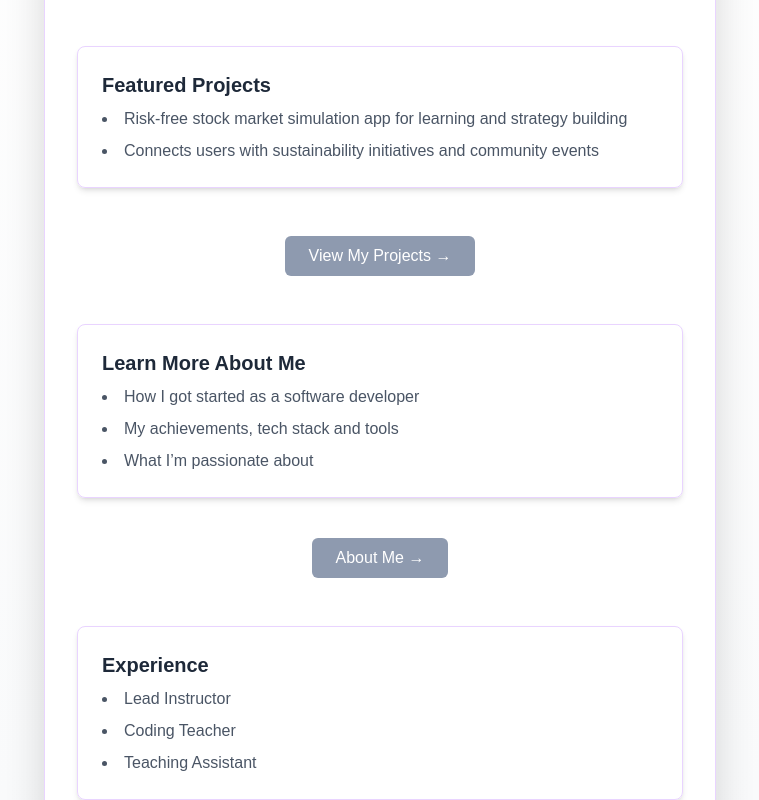
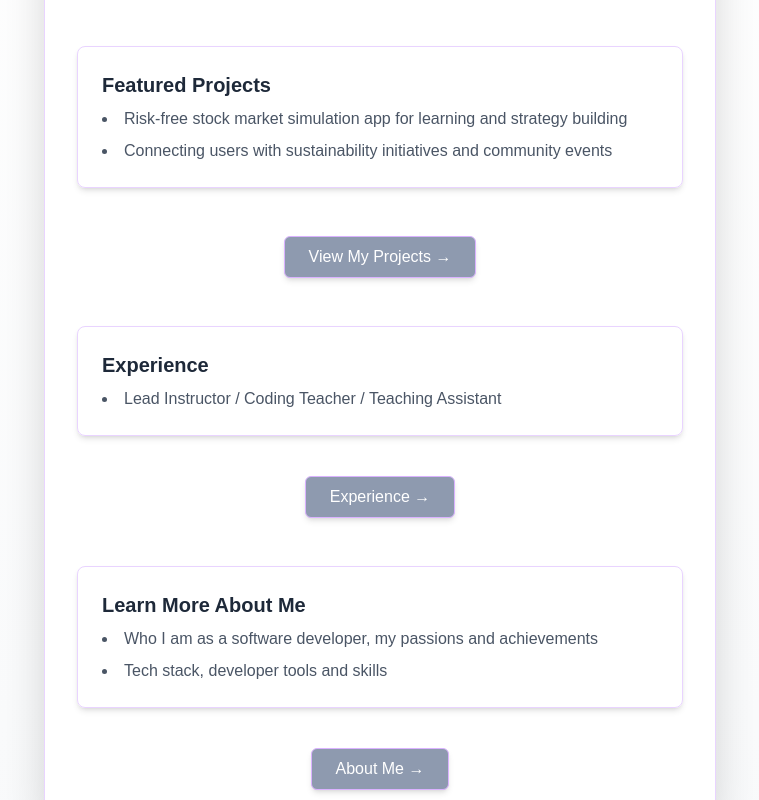
Before and after one commit to magdalenamaygero/my-portfolio, a Next.js app: page / in a window 1280 px wide. Shown: the part 320-1120 px from the top of the page, without its empty margins (260-1019 px from the left). Built offline with nearby package versions, Linux system fonts and the light colour scheme.

Commit message:
working, descriptions, underlining instead of semibold

```diff
--- a/src/app/about/page.tsx
+++ b/src/app/about/page.tsx
@@ -21,7 +21,7 @@ export default function AboutPage() {
             <h1 className="text-4xl font-bold mb-6 text-gray-900">About Magdalena</h1>
             <div>
             <p className="text-lg text-gray-700 font-serif leading-7">
-            Hi, I’m Magdalena; a software developer who enjoys creating clean, accessible, and user-friendly applications.
+            Hi, I’m Magdalena - a software developer who enjoys creating clean, accessible, and user friendly applications.
             </p>
             </div>
 
@@ -38,37 +38,37 @@ export default function AboutPage() {
 
             <p className="text-lg text-gray-700 font-serif leading-7 mt-4">
                  My heart lies in frontend development, where I blend my love for design and code to craft thoughtful digital experiences. I’m deeply inspired by art, always excited to learn new skills, and I find joy in exploring new places and cultures. Whether I’m building, mentoring or traveling, I’m always seeking creativity, connection, and growth.
-            <br></br> <br></br> I specialize in frontend development using React, Next.js, and Tailwind CSS. This portfolio showcases some of my favorite work and experiments.
+            <br></br> <br></br> I specialize in frontend development using React, Next.js, and Tailwind CSS. Some other skills include JavaScript, TypeScript, Node.js and PostgreSQL, UI/UX design with Figma, version control with Git, deploying apps via Vercel, and a strong foundation in data structures, algorithms, and RESTful APIs. This portfolio showcases some of my favorite work and experiments.
             </p>
           </section>
 
           {/* Medium Articles */}
           <section className="mb-10">
             <h2 className="text-2xl font-semibold mb-4 text-gray-900">Articles on Medium</h2>
-            <ul className="space-y-3 text-md">
+            <ul className="space-y-3 text-lg">
               <li>
-                <a href="https://medium.com/@magdalenamgero/react-b2de21f539b4" target="_blank" rel="noopener noreferrer" className=" text-[#8E9AAF] hover:text-[#7898d2] hover:font-semibold">
-                  🔗 React
+                <a href="https://medium.com/@magdalenamgero/react-b2de21f539b4" target="_blank" rel="noopener noreferrer" className=" text-[#8E9AAF] hover:text-[#7898d2] hover:underline">
+                  React
                 </a>
               </li>
               <li>
-                <a href="https://medium.com/@magdalenamgero/typescript-101-an-overview-e97ab6403e66" target="_blank" rel="noopener noreferrer" className=" text-[#8E9AAF] hover:text-[#7898d2] hover:font-semibold">
-                  🔗 Typescript: An Overview
+                <a href="https://medium.com/@magdalenamgero/typescript-101-an-overview-e97ab6403e66" target="_blank" rel="noopener noreferrer" className=" text-[#8E9AAF] hover:text-[#7898d2] hover:underline">
+                  Typescript: An Overview
                 </a>
               </li>
               <li>
-                <a href="https://medium.com/@magdalenamgero/redux-66117af84d4c" target="_blank" rel="noopener noreferrer" className=" text-[#8E9AAF] hover:text-[#7898d2] hover:font-semibold">
-                  🔗 A Beginner’s Guide to Redux
+                <a href="https://medium.com/@magdalenamgero/redux-66117af84d4c" target="_blank" rel="noopener noreferrer" className=" text-[#8E9AAF] hover:text-[#7898d2] hover:underline">
+                  A Beginner’s Guide to Redux
                 </a>
               </li>
               <li>
-                <a href="https://medium.com/@magdalenamgero/understanding-big-o-511369ccd841" target="_blank" rel="noopener noreferrer" className=" text-[#8E9AAF] hover:text-[#7898d2] hover:font-semibold">
-                  🔗 Understanding Big O Notation
+                <a href="https://medium.com/@magdalenamgero/understanding-big-o-511369ccd841" target="_blank" rel="noopener noreferrer" className=" text-[#8E9AAF] hover:text-[#7898d2] hover:underline">
+                  Understanding Big O Notation
                 </a>
               </li>
               <li>
-                <a href="https://medium.com/@magdalenamgero/conceptualizing-data-structures-f7e25a56b54f" target="_blank" rel="noopener noreferrer" className=" text-[#8E9AAF] hover:text-[#7898d2] hover:font-semibold">
-                  🔗 Conceptualizing Data Structures
+                <a href="https://medium.com/@magdalenamgero/conceptualizing-data-structures-f7e25a56b54f" target="_blank" rel="noopener noreferrer" className=" text-[#8E9AAF] hover:text-[#7898d2] hover:underline">
+                  Conceptualizing Data Structures
                 </a>
               </li>
             </ul>
--- a/src/app/layout.tsx
+++ b/src/app/layout.tsx
@@ -31,7 +31,7 @@ export default function RootLayout({
             /> */}
             <Link
               href="/"
-            className="text-3xl font-bold text-[#8E9AAF] hover:text-[#7898d2] text-shadow-2xs hover:transition-colors duration-100">
+              className="text-3xl font-semibold text-[#8E9AAF] hover:text-[#7898d2] text-shadow-2xs hover:transition-colors duration-100">
               Magdalena Gero
             </Link>
           </div>
@@ -88,13 +88,13 @@ export default function RootLayout({
         </main>
 
         {/* Footer */}
-        <footer className="border-t border-purple-300 bg-slate-50 text-gray-900 text-sm font-sans text-center py-6">
+        <footer className="border-t border-purple-300 bg-slate-50 text-gray-900 text-sm font-sans text-center py-5">
           Connect:
           <a href="https://linkedin.com/in/magdalena-may-gero" className="ml-4 hover:underline" target="_blank" rel="noopener noreferrer">
             🔗 LinkedIn
+          </a>
           <a href="https://github.com/magdalenamaygero" className="ml-4 hover:underline" target="_blank" rel="noopener noreferrer">
             📂 GitHub
-          </a>
           </a>
           <a href="mailto:magdalenamgero@gmail.com" className="ml-4 hover:underline">
             📩 Email
--- a/src/app/page.tsx
+++ b/src/app/page.tsx
@@ -24,47 +24,43 @@ export default function HomePage() {
             <h3 className="text-xl font-semibold text-gray-800 mb-2">Featured Projects</h3>
             <ul className="list-disc list-inside text-gray-600 space-y-2">
               <li>Risk-free stock market simulation app for learning and strategy building</li>
-              <li>Connects users with sustainability initiatives and community events</li>
+              <li>Connecting users with sustainability initiatives and community events</li>
             </ul>
           </div>
 
           <Link
             href="/projects"
-            className="inline-block mt-4 px-6 py-2 bg-[#8E9AAF] text-white rounded-md hover:bg-[#7898d2] transition-transform duration-200 hover:-translate-y-1 hover:scale-105"
+            className="inline-block mt-4 px-6 py-2 shadow-md border border-purple-300 bg-[#8E9AAF] text-white rounded-md hover:bg-[#7898d2] transition-transform duration-200 hover:-translate-y-1 hover:scale-105"
           >
             View My Projects →
-          </Link>
-
-          {/* Learn More Preview */}
-          <div className="border border-purple-200 rounded-lg p-6 mt-12 mb-6 shadow-md text-left">
-            <h3 className="text-xl font-semibold text-gray-800 mb-2">Learn More About Me</h3>
-            <ul className="list-disc list-inside text-gray-600 space-y-2">
-              <li>How I got started as a software developer</li>
-              <li>My  achievements, tech stack and tools</li>
-              <li>What I’m passionate about</li>
-            </ul>
-          </div>
-
-          <Link
-            href="/about"
-            className="inline-block mt-4 px-6 py-2 bg-[#8E9AAF] text-white rounded-md hover:bg-[#7898d2] transition-transform duration-200 hover:-translate-y-1 hover:scale-105"
-          >
-            About Me →
           </Link>
 
           {/* experience Preview */}
           <div className="border border-purple-200 rounded-lg p-6 mt-12 mb-6 shadow-md text-left">
             <h3 className="text-xl font-semibold text-gray-800 mb-2">Experience</h3>
             <ul className="list-disc list-inside text-gray-600 space-y-2">
-              <li>Lead Instructor</li>
-              <li>Coding Teacher</li>
-              <li>Teaching Assistant</li>
+              <li>Lead Instructor / Coding Teacher / Teaching Assistant</li>
             </ul>
           </div>
           <Link
             href="/experience"
-            className="inline-block mt-4 px-6 py-2 bg-[#8E9AAF] text-white rounded-md hover:bg-[#7898d2] transition-transform duration-200 hover:-translate-y-1 hover:scale-105">
+            className="inline-block mt-4 px-6 py-2 shadow-md border border-purple-300 bg-[#8E9AAF] text-white rounded-md hover:bg-[#7898d2] transition-transform duration-200 hover:-translate-y-1 hover:scale-105">
             Experience →
+          </Link>
+          {/* Learn More Preview */}
+          <div className="border border-purple-200 rounded-lg p-6 mt-12 mb-6 shadow-md text-left">
+            <h3 className="text-xl font-semibold text-gray-800 mb-2">Learn More About Me</h3>
+            <ul className="list-disc list-inside text-gray-600 space-y-2">
+              <li>Who I am as a software developer, my passions and achievements</li>
+              <li>Tech stack, developer tools and skills</li>
+            </ul>
+          </div>
+
+          <Link
+            href="/about"
+            className="inline-block mt-4 px-6 py-2 shadow-md border border-purple-300 bg-[#8E9AAF] text-white rounded-md hover:bg-[#7898d2] transition-transform duration-200 hover:-translate-y-1 hover:scale-105"
+          >
+            About Me →
           </Link>
         </motion.div>
       </PageContainer>
```
Lines whose indentation alone changed are shown as unchanged.
